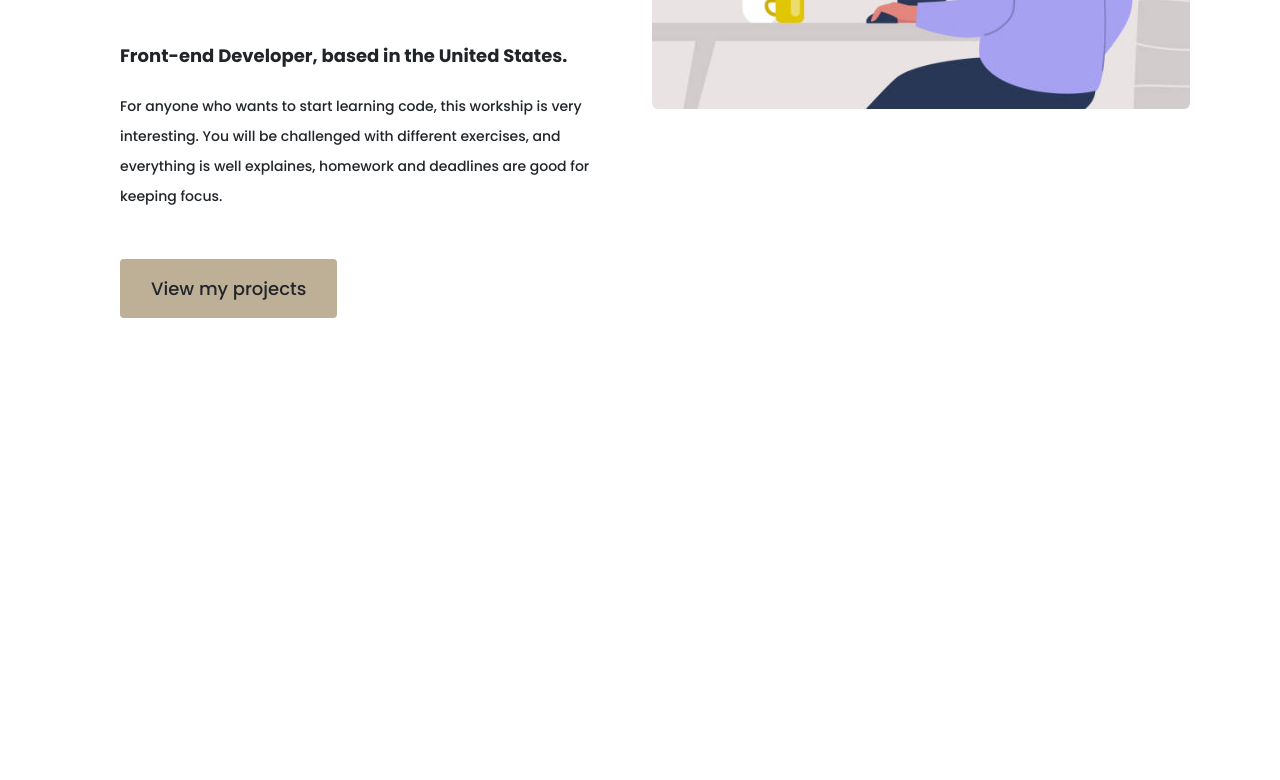
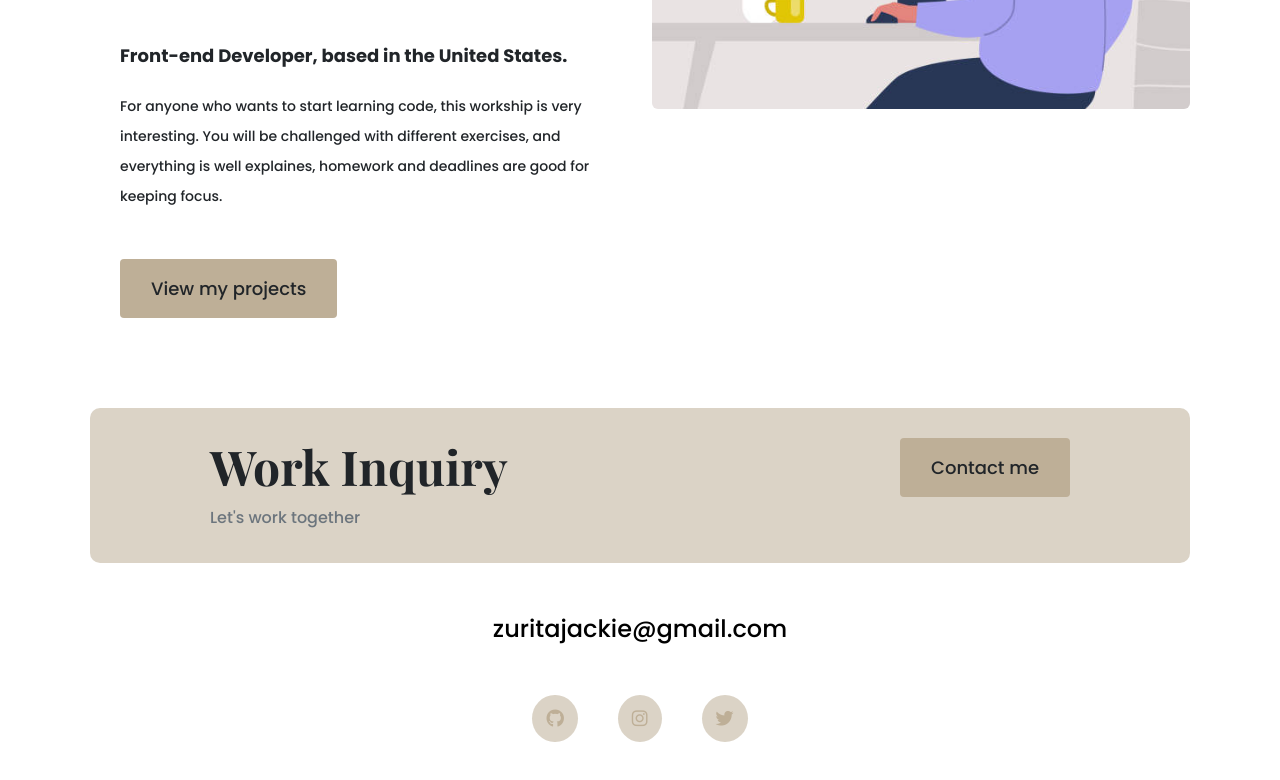
Before and after one commit to jacquelinesz/portfolio-project, a plain HTML site: page about.html in a window 1280 px wide. Shown: the part 515-1295 px from the top of the page. Before the commit the page ends 1023 px from the top, so only its background shows below. Drawn offline with nearby package versions, Linux system fonts and the light colour scheme.

Commit message:
Created a footer and styled it

```diff
--- a/about.html
+++ b/about.html
@@ -84,6 +84,36 @@
           />
         </div>
       </div>
+      <footer>
+        <div
+          class="contact-box d-flex justify-content-between mb-5 d-none d-md-flex"
+        >
+          <div>
+            <h4>Work Inquiry</h4>
+            <p class="text-muted">Let's work together</p>
+          </div>
+          <div>
+            <a href="" class="btn btn-branding">Contact me</a>
+          </div>
+        </div>
+
+        <div class="d-flex justify-content-center mb-5">
+          <a href="mailto:zuritajackie@gmail.com " class="email-link"
+            >zuritajackie@gmail.com</a
+          >
+        </div>
+        <div class="social-links d-flex justify-content-center mb-5">
+          <a href="https://www.github.com/jacquelinesz" target="_blank">
+            <i class="fab fa-github"></i>
+          </a>
+          <a href="https://www.instagram.com/jackie.zs">
+            <i class="fab fa-instagram"></i>
+          </a>
+          <a href="https://www.twitter.com/jackie.zs">
+            <i class="fab fa-twitter"></i>
+          </a>
+        </div>
+      </footer>
     </div>
   </body>
 </html>
--- a/styles/portfolio.css
+++ b/styles/portfolio.css
@@ -20,6 +20,9 @@ h6 {
 }
 h2 {
   font-size: 64px;
+}
+h4 {
+  font-size: 48px;
 }
 p {
   font-weight: normal;
@@ -48,7 +51,38 @@ nav li.active a,
 nav a:hover {
   color: var(--branding-color);
 }
-
+footer {
+  margin: 60px 0;
+}
+footer .contact-box {
+  background-color: var(--secondary-color);
+  padding: 30px 120px;
+  border-radius: 10px;
+}
+footer .contact-box p {
+  margin: 0;
+}
+footer .email-link {
+  text-decoration: none;
+  color: black;
+  font-size: 24px;
+}
+footer .email-link:hover {
+  color: var(--branding-color);
+}
+footer .social-links a {
+  margin: 0 20px;
+  color: var(--branding-color);
+  background-color: var(--secondary-color);
+  padding: 10px 14px;
+  font-size: 18px;
+  border-radius: 50%;
+}
+footer .social-links a:hover {
+  color: white;
+  background-color: var(--branding-color);
+  transition: all 100ms ease-in-out;
+}
 .logo {
   max-height: 40px;
 }
@@ -137,6 +171,12 @@ nav a:hover {
   nav a {
     font-size: 12px;
   }
+  h4 {
+    font-size: 26px;
+  }
+  footer .contact-box {
+    padding: 30px;
+  }
   .project-description {
     padding: 0;
     text-align: center;
```
Also changed, not shown: contact.html (+30 -0 lines), index.html (+30 -0 lines), work.html (+30 -0 lines).
